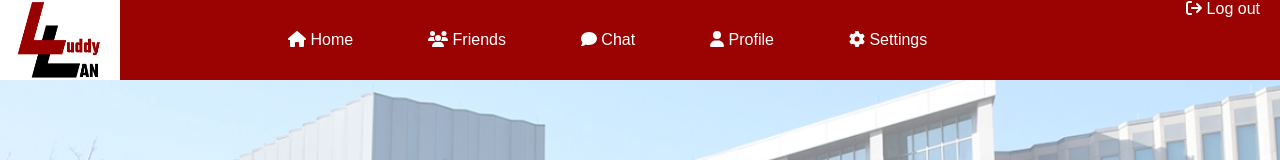
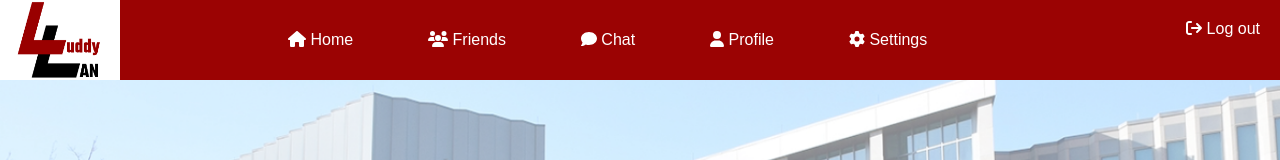
Before and after one commit to pranav1421998/LuddyLan, a React (Create React App) app: page / in a window 1280 px wide. Shown: the top 160 px of the page. Built offline with nearby package versions, Linux system fonts and the light colour scheme; no server answers.

Commit message:
navbar changes

```diff
--- a/src/Navbar.css
+++ b/src/Navbar.css
@@ -43,6 +43,7 @@
 
   .login {
     margin-right: 20px;
+    margin-top: 10px;
     align-items: center;
     font-size: 16px;
   }
--- a/src/Navbar.js
+++ b/src/Navbar.js
@@ -30,7 +30,7 @@ const Navbar = () => {
         </div>
         {/* log out */}
         <div className="login">
-          <a href="/" onClick={() => window.status = false}><FontAwesomeIcon icon={faSignOut}/> Log out</a>
+          <p onClick={() => navigate('/')}><FontAwesomeIcon icon={faSignOut}/> Log out</p>
         </div>
       </nav>
     );
```
